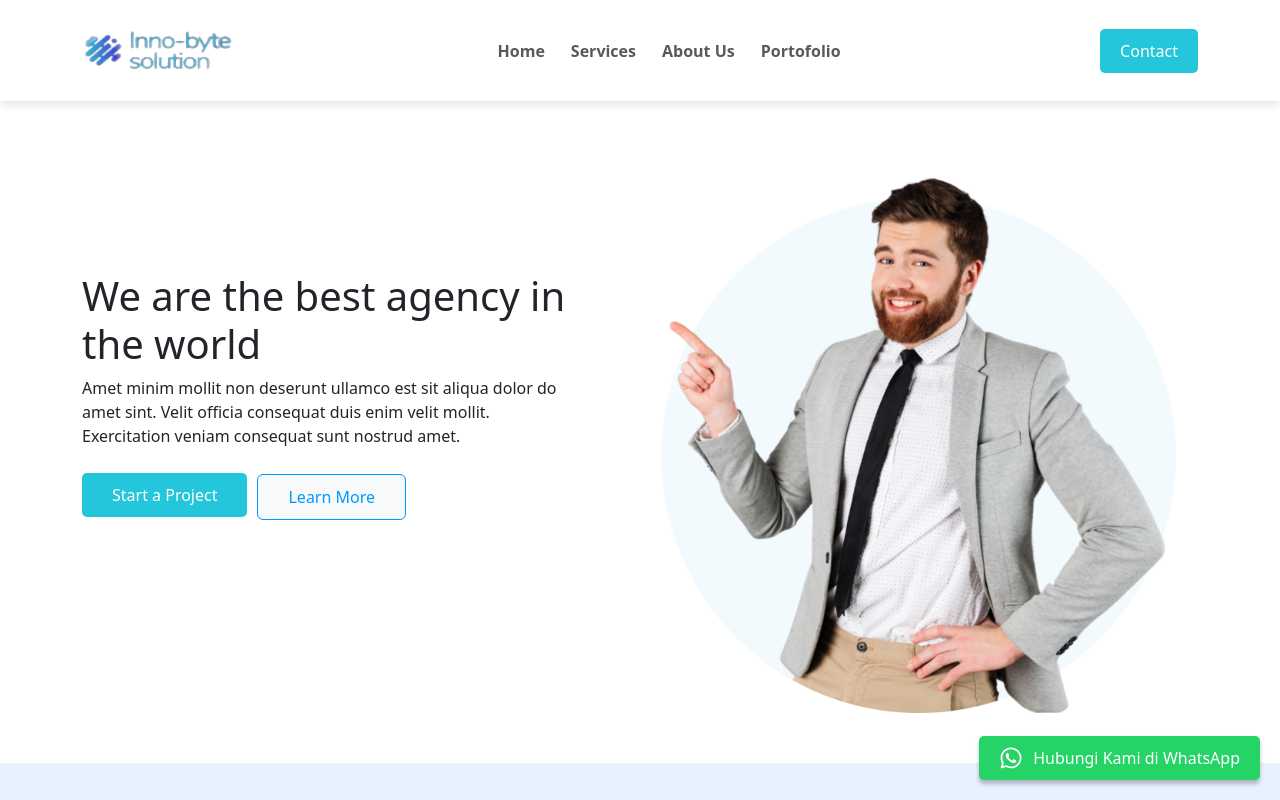
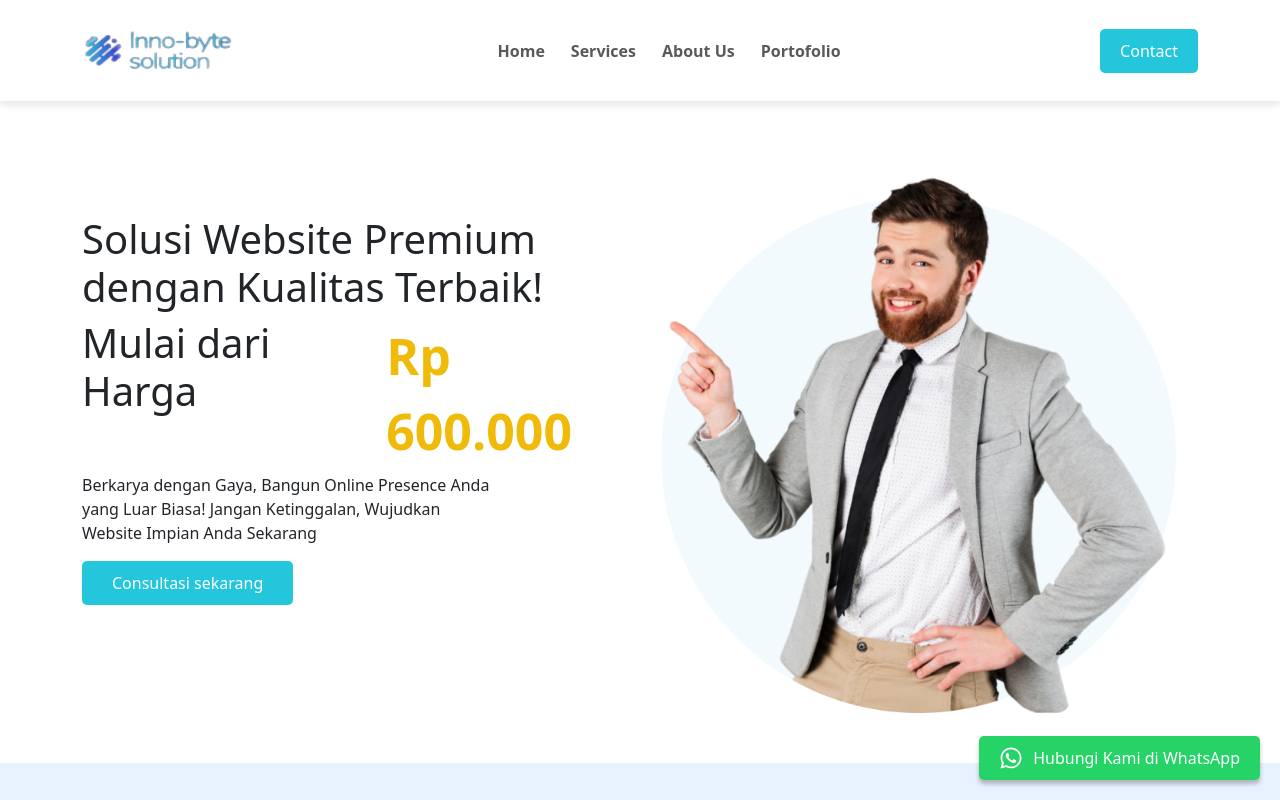
Before and after one commit to mustofa-k/inno-byte, a React (Vite) app: page / in a window 1280 px wide. Shown: the top 800 px of the page. Built offline with nearby package versions, Linux system fonts and the light colour scheme.

Commit message:
herro text

```diff
--- a/src/components/hero/Hero.jsx
+++ b/src/components/hero/Hero.jsx
@@ -1,20 +1,24 @@
 import { Container, Col, Row, Image } from "react-bootstrap";
-import "./hero.css"
+import "./hero.css";
 import homeicon from "../../assets/home.png";
-
 
 function Hero() {
   return (
     <div>
       <Container>
         <Row>
-          <Col lg={6} sm={6} style={{ marginTop: "15%" }}>
-            <h1 className="custom-heading">We are the best agency in the world</h1>
-            <p style={{ width: "88%" }}>Amet minim mollit non deserunt ullamco est sit aliqua dolor do amet sint. Velit officia consequat duis enim velit mollit. Exercitation veniam consequat sunt nostrud amet.</p>
+          <Col lg={6} sm={6} style={{ marginTop: "10%" }}>
+            <h1 className="custom-heading">Solusi Website Premium dengan Kualitas Terbaik!</h1>
+            <div className="d-flex mt-2">
+              <h1>Mulai dari Harga</h1>
+              <div className="harga ms-3">Rp 600.000</div>
+            </div>
+            <p className="mt-1 w-75">Berkarya dengan Gaya, Bangun Online Presence Anda yang Luar Biasa! Jangan Ketinggalan, Wujudkan Website Impian Anda Sekarang</p>
+
             <button className="button" style={{ padding: "10px 30px" }}>
-              Start a Project
+              Consultasi sekarang
             </button>
-            <button
+            {/* <button
               className="btn btn-light"
               style={{
                 padding: "10px 30px",
@@ -24,7 +28,7 @@ function Hero() {
               }}
             >
               Learn More
-            </button>
+            </button> */}
           </Col>
           <Col lg={6} sm={6} style={{ marginTop: "5%" }}>
             <Image src={homeicon} style={{ maxWidth: "100%", maxHeight: "100%" }} />
--- a/src/components/hero/hero.css
+++ b/src/components/hero/hero.css
@@ -1,7 +1,6 @@
 .logo {
   width: 150px;
   height: 40px;
-
 }
 
 .button {
@@ -10,7 +9,7 @@
   font-size: 16px;
   text-align: center;
   text-decoration: none;
-    background-color:#24c6dc;
+  background-color: #24c6dc;
   color: #fff;
   border-radius: 5px;
   border: none;
@@ -25,3 +24,9 @@
 .button:hover {
   background-color: #2980b9; /* Set hover background color */
 }
+
+.harga {
+  font-size: 50px;
+  font-weight: bold;
+  color: #f0ba08;
+}
```
Lines whose indentation alone changed are shown as unchanged.
